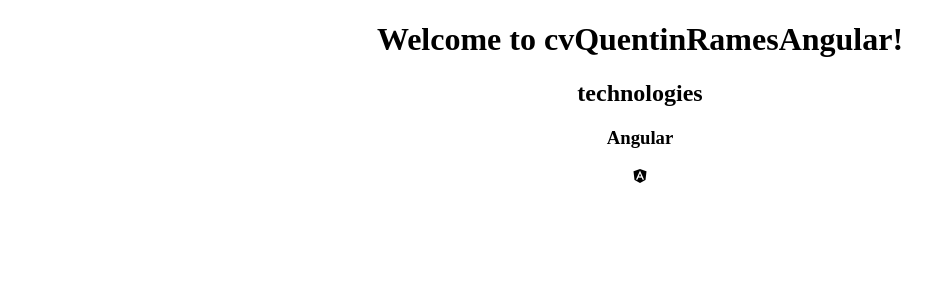
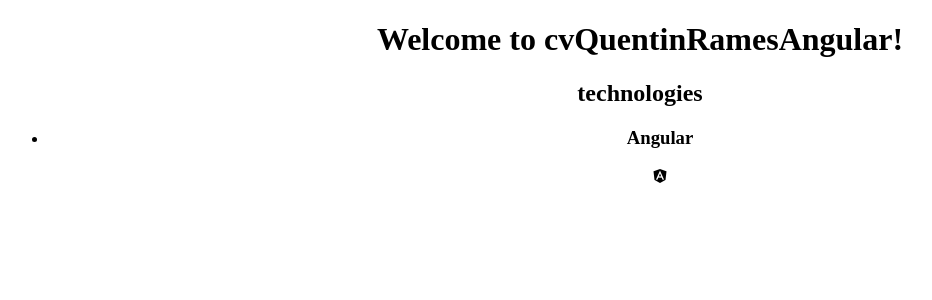
Before and after one commit to qrames/cvAngular, an Angular app: page / in a window 1280 px wide. Shown: the top 300 px of the page, without its empty margins (0-932 px from the left). Built offline with nearby package versions, Linux system fonts and the light colour scheme.

Commit message:
technologies is on external file

```diff
--- /dev/null
+++ b/src/app/mock-technologies.ts
@@ -0,0 +1,9 @@
+import { Technologie } from './technologie';
+
+export const TECHNOLOGIES: Technologie[] = [
+  {
+    'name': 'Angular',
+    'class': "fab fa-angular",
+    'progresse': 30,
+  }
+];
--- a/src/app/technologies/technologies.component.html
+++ b/src/app/technologies/technologies.component.html
@@ -2,10 +2,14 @@
   <h2>
     technologies
   </h2>
-  <h3>{{technologie.name}}</h3>
-  <i class="{{technologie.class}}"></i>
-  <div class="progress">
-    <div class="level-{{technologie.progress}}"></div>
-  </div>
+  <ul>
+    <li  *ngFor="let technologie of technologies">
+      <h3>{{technologie.name}}</h3>
+      <i class="{{technologie.class}}"></i>
+      <div class="progress">
+        <div class="level-{{technologie.progress}}"></div>
+      </div>
+    </li>
+  </ul>
 
 </section>
--- a/src/app/technologies/technologies.component.ts
+++ b/src/app/technologies/technologies.component.ts
@@ -1,6 +1,6 @@
 import { Component, OnInit } from '@angular/core';
 
-import { Technologie } from '../technologie';
+import { TECHNOLOGIES } from '../mock-technologies';
 
 @Component({
   selector: 'app-technologies',
@@ -9,11 +9,7 @@
 })
 export class TechnologiesComponent implements OnInit {
 
-  technologie: Technologie = {
-    'name': 'Angular',
-    'class': "fab fa-angular",
-    'progresse': 30,
-  };
+  technologies = TECHNOLOGIES;
 
   constructor() { }
 
```
